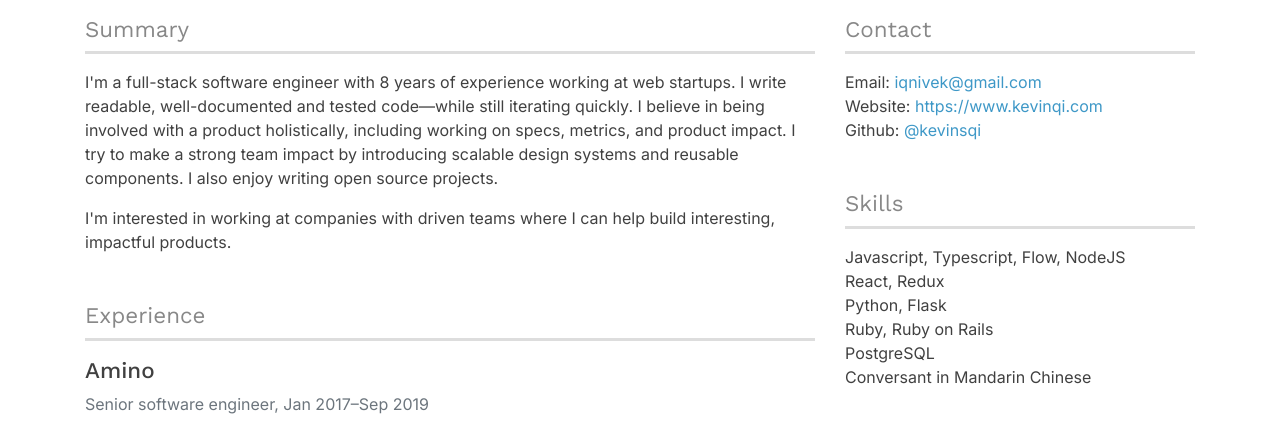
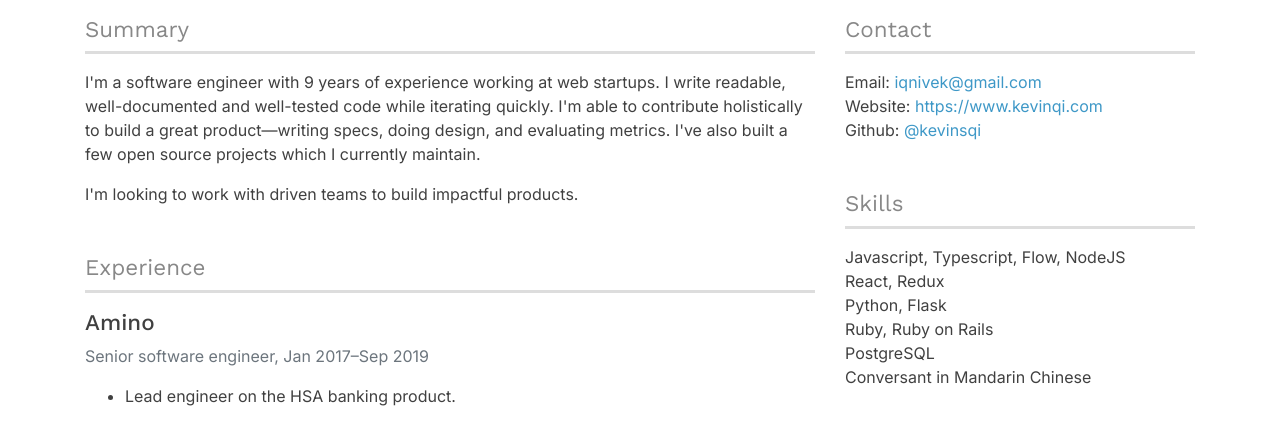
Before and after one commit to kevinsqi/kevinsqi.github.io, a Gatsby site: page /resume in a window 1280 px wide. Shown: the part 332-753 px from the top of the page. Built offline with nearby package versions, Linux system fonts and the light colour scheme; Gatsby itself is replaced by a stand-in of ours.

Commit message:
revise summary

```diff
--- a/src/pages/resume.js
+++ b/src/pages/resume.js
@@ -59,16 +59,12 @@ function SummarySection(props) {
   return (
     <div className={props.className}>
       <p>
-        I'm a full-stack software engineer with 8 years of experience working at web startups. I
-        write readable, well-documented and tested code&mdash;while still iterating quickly. I
-        believe in being involved with a product holistically, including working on specs, metrics,
-        and product impact. I try to make a strong team impact by introducing scalable design
-        systems and reusable components. I also enjoy writing open source projects.
+        I'm a software engineer with 9 years of experience working at web startups. I write
+        readable, well-documented and well-tested code while iterating quickly. I'm able to
+        contribute holistically to build a great product&mdash;writing specs, doing design, and
+        evaluating metrics. I've also built a few open source projects which I currently maintain.
       </p>
-      <p>
-        I'm interested in working at companies with driven teams where I can help build interesting,
-        impactful products.
-      </p>
+      <p>I'm looking to work with driven teams to build impactful products.</p>
     </div>
   );
 }
```
